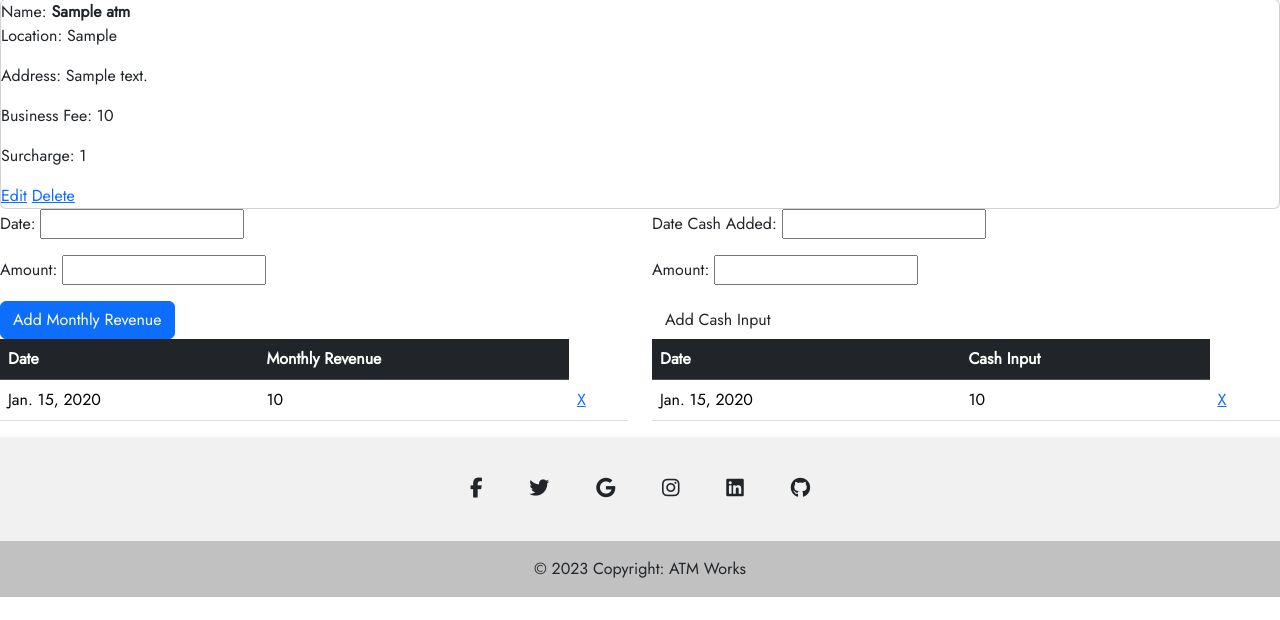
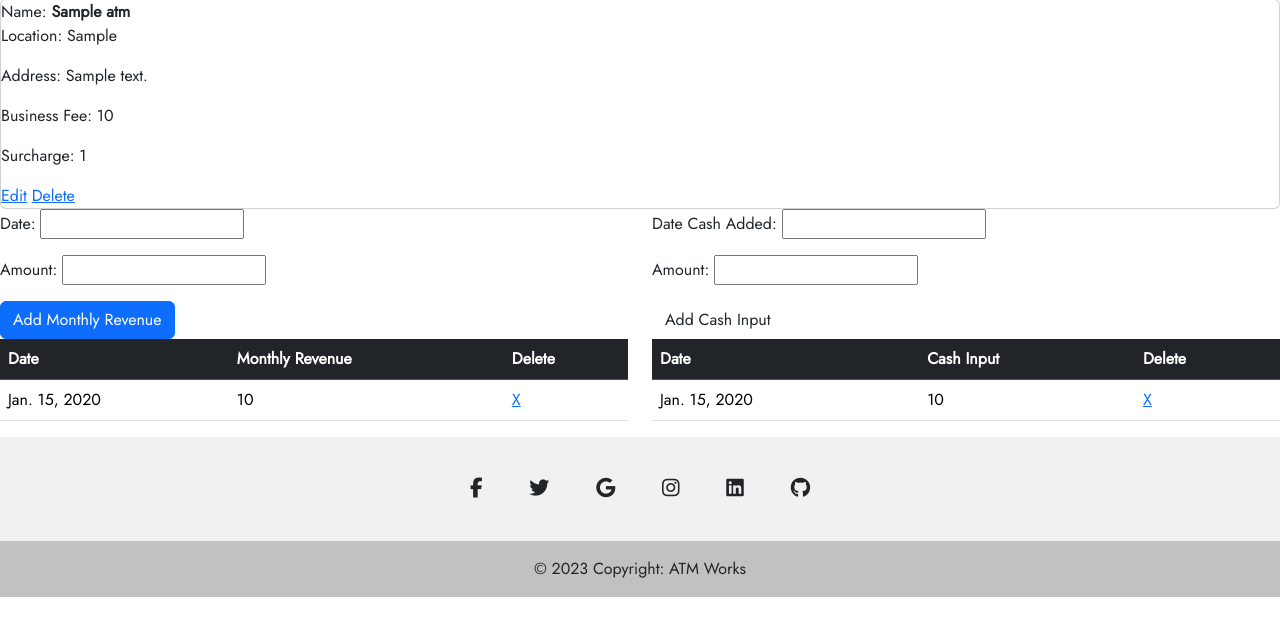
Before and after one commit to davidjbaca/project-3-group-GA-ATM, a Django app: page /atms/1/ in a window 1280 px wide. Shown: the part 128-748 px from the top of the page. Run offline with Django 4.2, Linux system fonts and the light colour scheme; a user stored in the database is signed in; tables that the repository leaves empty hold one stand-in row (values such as "Sample post"); some libraries are stand-ins or nearby versions.

Commit message:
fixed the table to extend over the delete button

```diff
--- a/main_app/templates/atms/detail.html
+++ b/main_app/templates/atms/detail.html
@@ -30,7 +30,7 @@
       <!-- new code above -->
     <table class="table">
       <thead class="table-dark">
-        <tr><th>Date</th><th>Monthly Revenue</th></tr>
+        <tr><th>Date</th><th>Monthly Revenue</th><th>Delete</th></tr>
       </thead>
       <tbody>
         {% for revenue in atm.revenue_set.all %}
@@ -52,7 +52,7 @@
     </form>
     <table class="table">
       <thead class="table-dark">
-        <tr><th>Date</th><th>Cash Input</th></tr>
+        <tr><th>Date</th><th>Cash Input</th><th>Delete</th></tr>
       </thead>
       <tbody>
         {% for cashinput in atm.cashinput_set.all %}
```
